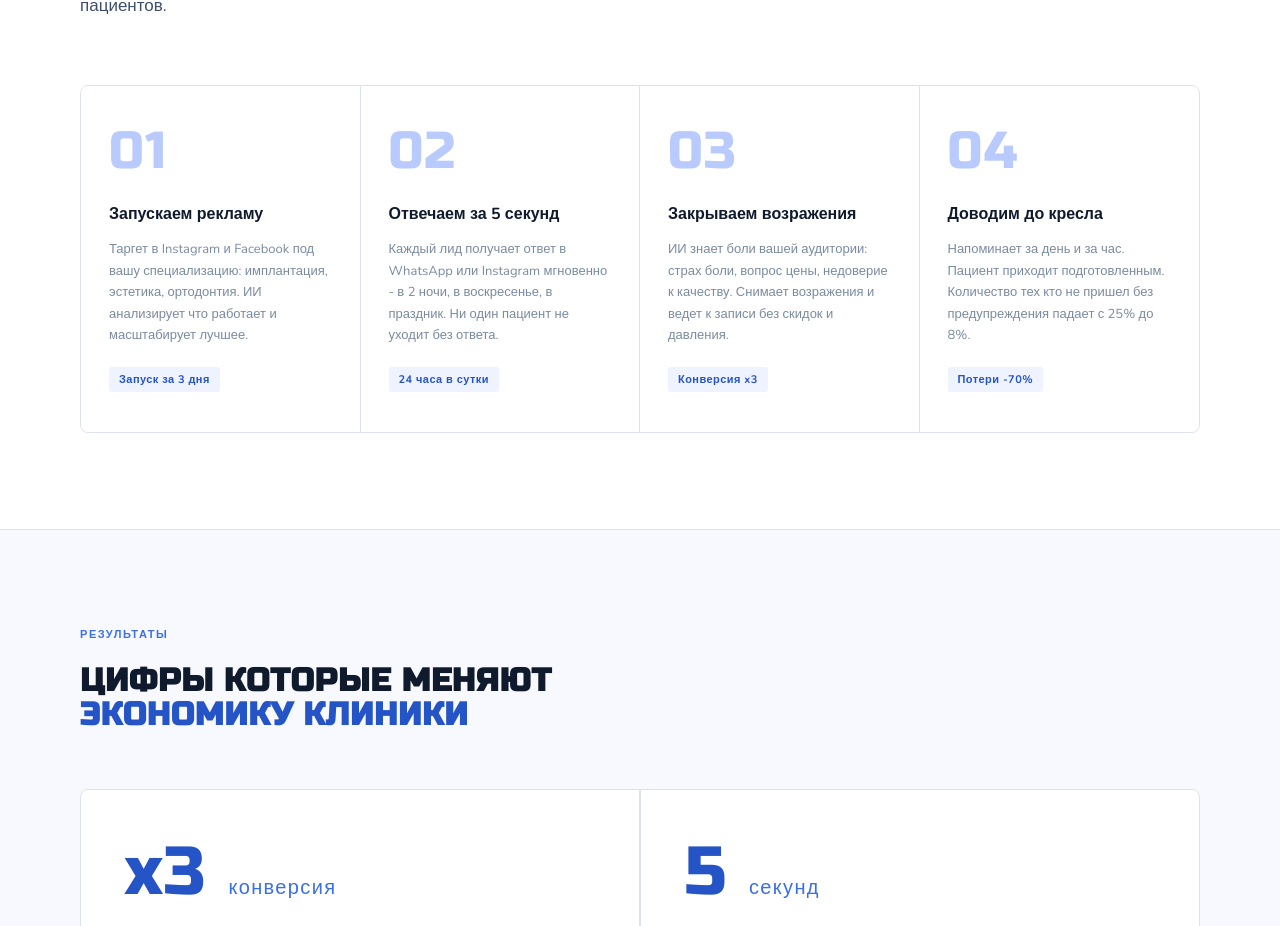
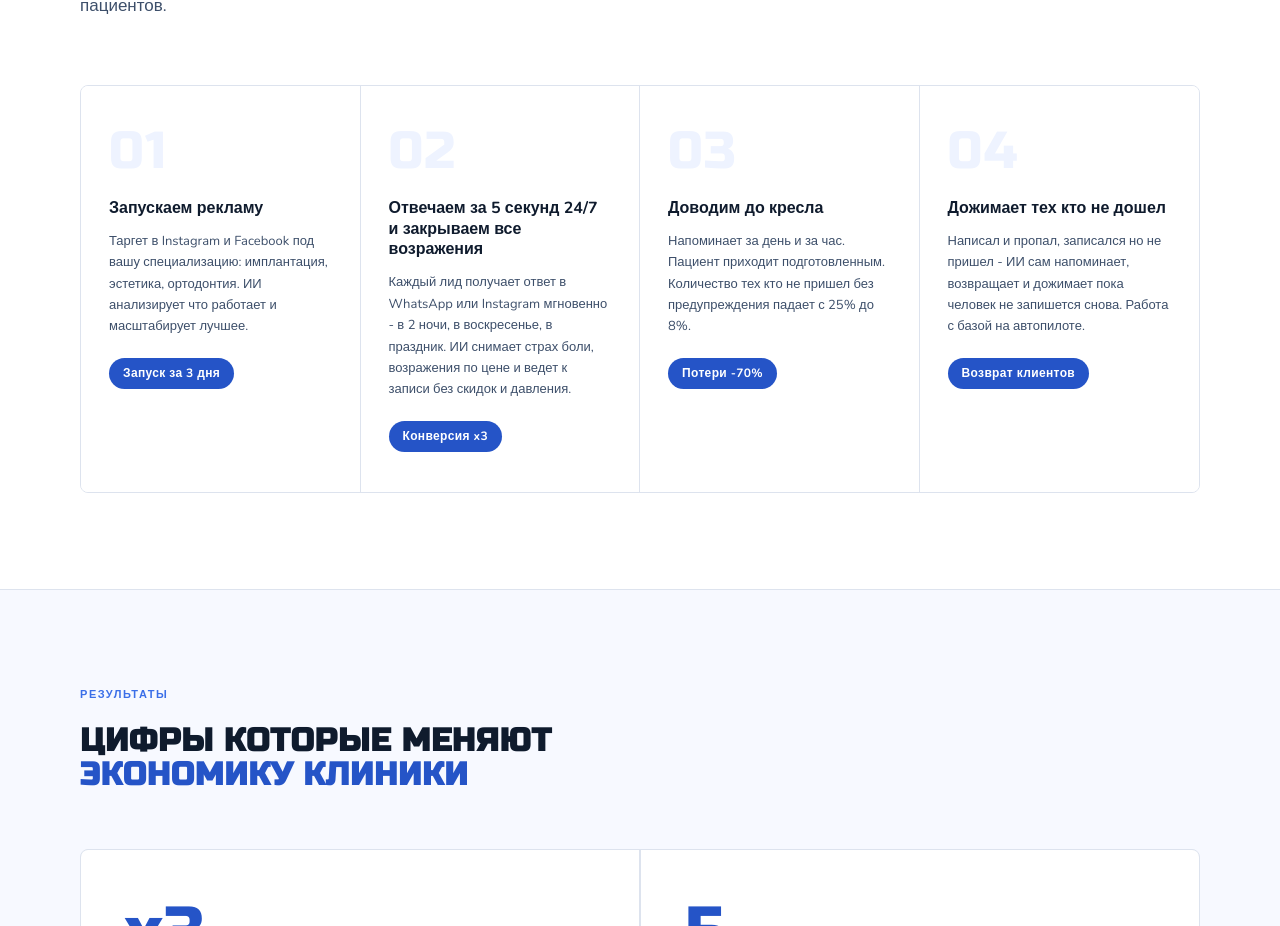
Before and after one commit to serikpayev/cofounder-ai-landing, a React (Vite) app: page / in a window 1280 px wide. Shown: the part 1934-2860 px from the top of the page. Built offline with nearby package versions, Linux system fonts and the light colour scheme.

Commit message:
feat: порядок шагов, стиль карточек - теги заметнее, hover синий

```diff
--- a/src/components/HowItWorks.jsx
+++ b/src/components/HowItWorks.jsx
@@ -14,21 +14,21 @@ export default function HowItWorks() {
         </div>
         <div className="step-card fade d1">
           <div className="step-n">02</div>
-          <div className="step-title">Отвечаем за 5 секунд</div>
-          <div className="step-desc">Каждый лид получает ответ в WhatsApp или Instagram мгновенно - в 2 ночи, в воскресенье, в праздник. Ни один пациент не уходит без ответа.</div>
-          <div className="step-tag">24 часа в сутки</div>
+          <div className="step-title">Отвечаем за 5 секунд 24/7 и закрываем все возражения</div>
+          <div className="step-desc">Каждый лид получает ответ в WhatsApp или Instagram мгновенно - в 2 ночи, в воскресенье, в праздник. ИИ снимает страх боли, возражения по цене и ведет к записи без скидок и давления.</div>
+          <div className="step-tag">Конверсия x3</div>
         </div>
         <div className="step-card fade d2">
           <div className="step-n">03</div>
-          <div className="step-title">Закрываем возражения</div>
-          <div className="step-desc">ИИ знает боли вашей аудитории: страх боли, вопрос цены, недоверие к качеству. Снимает возражения и ведет к записи без скидок и давления.</div>
-          <div className="step-tag">Конверсия x3</div>
+          <div className="step-title">Доводим до кресла</div>
+          <div className="step-desc">Напоминает за день и за час. Пациент приходит подготовленным. Количество тех кто не пришел без предупреждения падает с 25% до 8%.</div>
+          <div className="step-tag">Потери -70%</div>
         </div>
         <div className="step-card fade d3">
           <div className="step-n">04</div>
-          <div className="step-title">Доводим до кресла</div>
-          <div className="step-desc">Напоминает за день и за час. Пациент приходит подготовленным. Количество тех кто не пришел без предупреждения падает с 25% до 8%.</div>
-          <div className="step-tag">Потери -70%</div>
+          <div className="step-title">Дожимает тех кто не дошел</div>
+          <div className="step-desc">Написал и пропал, записался но не пришел - ИИ сам напоминает, возвращает и дожимает пока человек не запишется снова. Работа с базой на автопилоте.</div>
+          <div className="step-tag">Возврат клиентов</div>
         </div>
       </div>
     </section>
--- a/src/index.css
+++ b/src/index.css
@@ -679,19 +679,23 @@ h2 .accent { color: var(--blue-mid); }
   padding: 40px 28px;
   background: white;
   border-right: 1px solid var(--border);
-  transition: background 0.2s;
+  transition: all 0.2s;
   position: relative;
 }
 
 .step-card:last-child { border-right: none; }
-.step-card:hover { background: var(--blue-pale); }
+.step-card:hover { background: var(--blue); }
+.step-card:hover .step-n { color: rgba(255,255,255,0.2); }
+.step-card:hover .step-title { color: white; }
+.step-card:hover .step-desc { color: rgba(255,255,255,0.65); }
+.step-card:hover .step-tag { background: rgba(255,255,255,0.15); color: white; }
 
 .step-n {
   font-family: 'Russo One', sans-serif;
   font-size: 52px;
-  color: var(--border-blue);
+  color: var(--blue-light);
   line-height: 1;
-  margin-bottom: 24px;
+  margin-bottom: 20px;
   letter-spacing: 0.02em;
 }
 
@@ -700,24 +704,25 @@ h2 .accent { color: var(--blue-mid); }
   font-weight: 700;
   color: var(--text);
   margin-bottom: 12px;
+  line-height: 1.3;
 }
 
 .step-desc {
   font-size: 13px;
-  color: var(--text-muted);
+  color: var(--text-mid);
   line-height: 1.65;
 }
 
 .step-tag {
   display: inline-block;
   margin-top: 20px;
-  font-size: 11px;
+  font-size: 12px;
   font-weight: 700;
-  color: var(--blue-mid);
-  background: var(--blue-light);
-  padding: 4px 10px;
-  border-radius: 3px;
-  letter-spacing: 0.04em;
+  color: white;
+  background: var(--blue-mid);
+  padding: 6px 14px;
+  border-radius: 20px;
+  letter-spacing: 0.03em;
 }
 
 /* VALUES */
```
